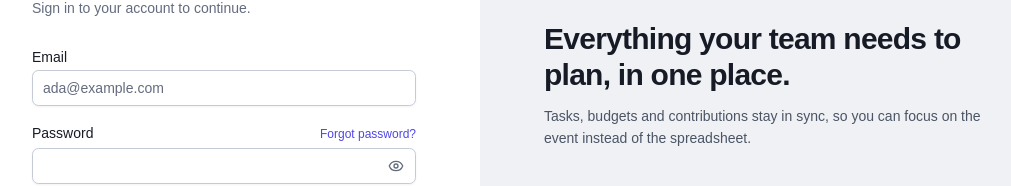
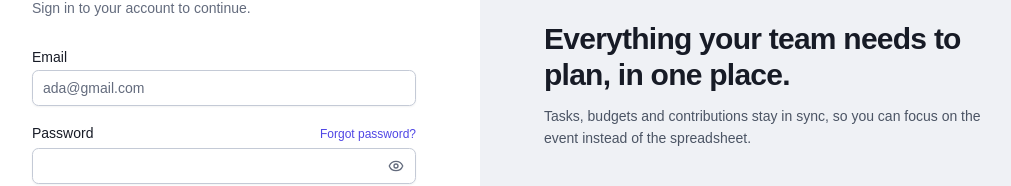
Before and after one commit to Dannc137/ventro-web, a React (Vite) app: page /login in a window 1280 px wide. Shown: the part 315-501 px from the top of the page, without its empty margins (32-1043 px from the left). Built offline with nearby package versions, Linux system fonts and the light colour scheme; no server answers.

Commit message:
feat: update email placeholder to use a consistent domain; add useForceLight to ClientViewPage

```diff
--- a/src/features/auth/pages/login-page.tsx
+++ b/src/features/auth/pages/login-page.tsx
@@ -66,7 +66,7 @@ export function LoginPage() {
             id="email"
             type="email"
             autoComplete="email"
-            placeholder="ada@example.com"
+            placeholder="ada@gmail.com"
             aria-invalid={!!errors.email}
             {...register("email")}
           />
--- a/src/features/auth/pages/register-page.tsx
+++ b/src/features/auth/pages/register-page.tsx
@@ -83,7 +83,7 @@ export function RegisterPage() {
                         id="email"
                         type="email"
                         autoComplete="email"
-                        placeholder="ada@example.com"
+                        placeholder="ada@gmail.com"
                         aria-invalid={!!errors.email}
                         {...register("email")}
                     />
--- a/src/features/public/pages/client-view-page.tsx
+++ b/src/features/public/pages/client-view-page.tsx
@@ -7,8 +7,10 @@ import { formatCountdown, formatDate, formatLongDate, formatMoney } from "@/lib/
 import { cn } from "@/lib/utils";
 import { useClientView } from "../hooks";
 import type { Milestone } from "../types";
+import { useForceLight } from "@/hooks/use-force-light";
 
 export function ClientViewPage() {
+  useForceLight()
   const { token = "" } = useParams();
   const view = useClientView(token);
 
```
